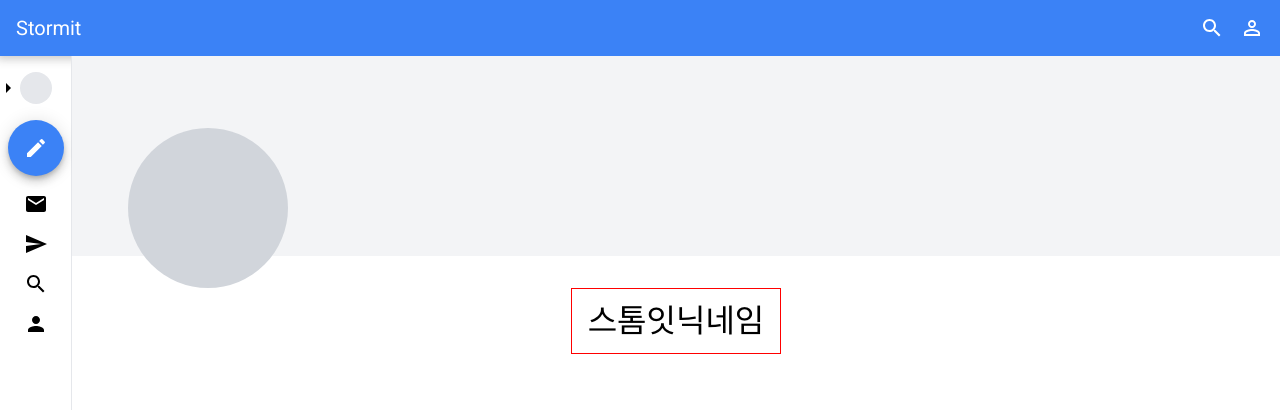
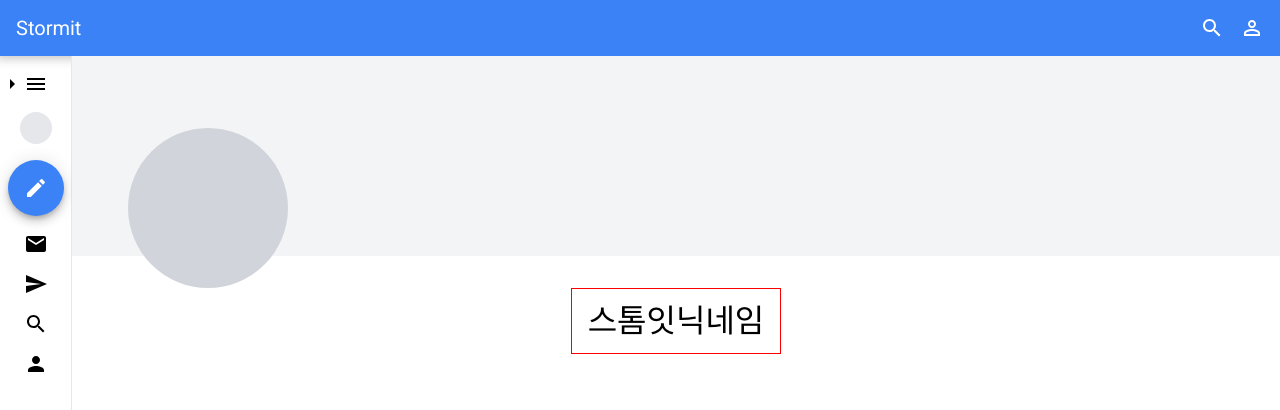
Before and after one commit to codestates/beb-04-stormit, a React (Create React App) app in the folder client/: page /mypage in a window 1280 px wide. Shown: the top 410 px of the page. Built offline with nearby package versions, Linux system fonts and the light colour scheme.

Commit message:
fix: Navigation Rail 수정

```diff
--- a/client/src/components/MenuModal.tsx
+++ b/client/src/components/MenuModal.tsx
@@ -11,6 +11,7 @@ const Base = styled.div`
   background-color: white;
   box-shadow: 0px 2px 4px rgba(0, 0, 0, 0.1), 0px 16px 32px rgba(0, 0, 0, 0.2);
   padding-bottom: 1rem;
+  z-index: 999;
 
   .menu-modal-title-wrapper {
     display: flex;
@@ -28,6 +29,15 @@ const Base = styled.div`
       font-size: 0.75rem; // 12px
       color: ${palette.gray[400]};
     }
+  }
+
+  // 600px
+  @media screen and (min-width: 37.5rem) {
+  }
+
+  // 1240px
+  @media screen and (min-width: 77.5rem) {
+    left: 4.5rem;
   }
 `;
 
--- a/client/src/components/NavigationRail.tsx
+++ b/client/src/components/NavigationRail.tsx
@@ -3,12 +3,17 @@ import styled from "styled-components";
 import palette from "../styles/palette";
 import FloatingIconButton from "./common/FloatingIconButton";
 import CreateIcon from "@mui/icons-material/Create";
+import ArrowLeftIcon from "@mui/icons-material/ArrowLeft";
 import ArrowRightIcon from "@mui/icons-material/ArrowRight";
 import MailIcon from "@mui/icons-material/Mail";
 import SendIcon from "@mui/icons-material/Send";
 import SearchIcon from "@mui/icons-material/Search";
 import PersonIcon from "@mui/icons-material/Person";
+import MenuIcon from "@mui/icons-material/Menu";
 import { useNavigate } from "react-router-dom";
+import { useDispatch, useSelector } from "../store";
+import { modalActions } from "../store/modalSlice";
+import CloseIcon from "@mui/icons-material/Close";
 
 const Base = styled.aside`
   display: flex;
@@ -30,13 +35,13 @@ const Base = styled.aside`
 
     transform: translateX(-0.75rem);
     cursor: pointer;
+  }
 
   .navigation-logo {
     background-color: ${palette.gray[200]};
     width: 2rem; // 32px
     height: 2rem; // 32px
     border-radius: 50%;
-    }
   }
 
   .navigation-icon {
@@ -47,14 +52,37 @@ const Base = styled.aside`
 interface Props extends React.HtmlHTMLAttributes<HTMLElement> {}
 
 const NavigationRail: React.FC<Props> = ({ ...props }) => {
+  const menuModalOpen = useSelector((state) => state.modal.menuModalOpen);
+
+  const dispatch = useDispatch();
+
+  const openMenuModal = () => {
+    dispatch(modalActions.openMenuModal());
+  };
+
+  const closeMenuModal = () => {
+    dispatch(modalActions.closeMenuModal());
+  };
+
   const navigate = useNavigate();
 
   return (
     <Base {...props}>
       <div className="navigation-logo-wrapper">
+        {!menuModalOpen && (
+          <>
             <ArrowRightIcon />
+            <MenuIcon onClick={openMenuModal} />
+          </>
+        )}
+        {menuModalOpen && (
+          <>
+            <ArrowLeftIcon />
+            <MenuIcon onClick={closeMenuModal} />
+          </>
+        )}
+      </div>
       <div className="navigation-logo" />
-      </div>
       <FloatingIconButton onClick={() => navigate("/post")}>
         <CreateIcon />
       </FloatingIconButton>
--- a/client/src/pages/Post.tsx
+++ b/client/src/pages/Post.tsx
@@ -17,6 +17,7 @@ const Base = styled.div`
     font-size: 2rem;
   }
 
+  // 1240px
   @media screen and (min-width: 77.5rem) {
     max-width: 52.5rem;
     margin: 2rem auto;
```
Lines whose indentation alone changed are shown as unchanged.
